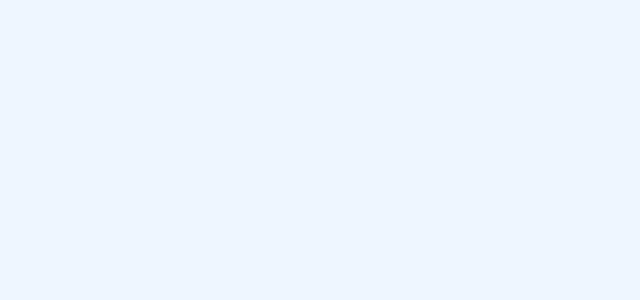
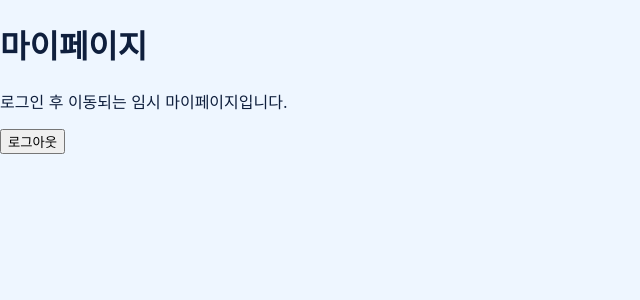
Before and after one commit to DKU-OpenSource-class6-9th-Team/Univ-Club-Management-Platform, a React app in the folder frontend/: page /mypage in a window 1280 px wide. Before the commit this address had no page. Shown: the top 300 px of the page, without its empty margins (0-640 px from the left). Built offline with nearby package versions, Linux system fonts and the light colour scheme; the HTML template or start-up script is replaced by a standard one.

Commit message:
KAN-23 로그아웃 기능 구현

```diff
--- a/frontend/src/App.jsx
+++ b/frontend/src/App.jsx
@@ -1,6 +1,7 @@
 import { Navigate, Route, Routes } from 'react-router-dom'
 import LoginPage from './pages/LoginPage.jsx'
 import SignupPage from './pages/SignupPage.jsx'
+import MyPage from './pages/MyPage.jsx'
 
 function App() {
   return (
@@ -8,6 +9,7 @@ function App() {
       <Route path="/" element={<Navigate to="/login" replace />} />
       <Route path="/login" element={<LoginPage />} />
       <Route path="/signup" element={<SignupPage />} />
+      <Route path="/mypage" element={<MyPage />} />
     </Routes>
   )
 }
--- a/frontend/src/api/accounts.js
+++ b/frontend/src/api/accounts.js
@@ -40,3 +40,7 @@ export async function login(loginData) {
 
   return data;
 }
+
+export function logout() {
+  localStorage.removeItem("loginUser");
+}
--- a/frontend/src/pages/MyPage.jsx
+++ b/frontend/src/pages/MyPage.jsx
@@ -1,8 +1,23 @@
+import { useNavigate } from 'react-router-dom';
+import { logout } from '../api/accounts.js';
+
 function MyPage() {
+  const navigate = useNavigate();
+
+  const handleLogout = () => {
+    logout();
+    alert('로그아웃되었습니다.');
+    navigate('/login');
+  };
+
   return (
     <div>
       <h1>마이페이지</h1>
-      <p>사용자 정보 조회 화면입니다.</p>
+      <p>로그인 후 이동되는 임시 마이페이지입니다.</p>
+
+      <button type="button" onClick={handleLogout}>
+        로그아웃
+      </button>
     </div>
   );
 }
```
